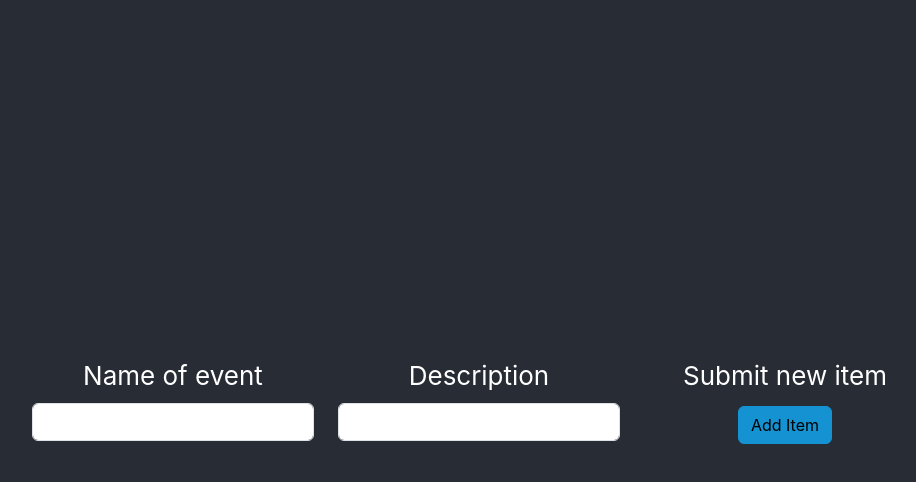
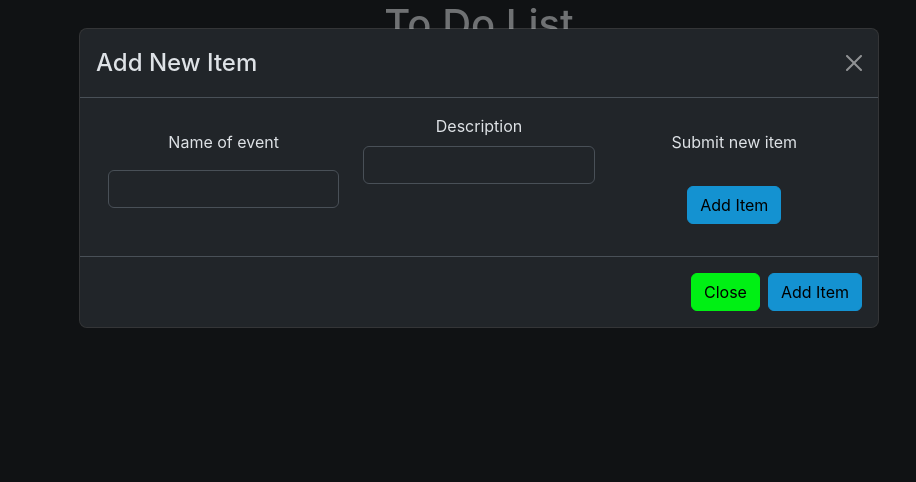
Before and after one commit to mickelson-classroom/list-detail-site-Stormgate1998, a React (Create React App) app in the folder listdetailsite/: page / in a window 1280 px wide. Both pictures are taken after typing "Sample" into the empty fields and a click on the button "Add New Item". Shown: the top 482 px of the page, without its empty margins (161-1077 px from the left). Built offline with nearby package versions, Linux system fonts and the light colour scheme.

Commit message:
Did Saturday's Homework

```diff
--- a/listdetailsite/package.json
+++ b/listdetailsite/package.json
@@ -10,7 +10,9 @@
     "bootstrap": "^5.3.1",
     "global": "^4.4.0",
     "react": "^18.2.0",
+    "react-bootstrap": "^2.8.0",
     "react-dom": "^18.2.0",
+    "react-modal": "^3.16.1",
     "react-scripts": "5.0.1",
     "sass": "^1.66.1",
     "web-vitals": "^2.1.4"
--- a/listdetailsite/public/index.html
+++ b/listdetailsite/public/index.html
@@ -1,5 +1,5 @@
 <!DOCTYPE html>
-<html lang="en">
+<html lang="en" data-bs-theme="dark">
   <head>
     <meta charset="utf-8" />
     <link rel="icon" href="%PUBLIC_URL%/favicon.ico" />
--- a/listdetailsite/src/App.tsx
+++ b/listdetailsite/src/App.tsx
@@ -1,11 +1,14 @@
 import { useEffect, useState } from "react";
 import "./MyApp.css";
 import { Item } from "./Item";
-import { ToDoList,} from "./models/todolist";
+import { ToDoList, } from "./models/todolist";
 import { FilterInput } from "./FilterInput";
 import { TitleInput } from "./TitleInput";
 import { ContentInput } from "./ContentInput";
+import Modal from 'react-bootstrap/Modal';
 import React from "react";
+import Button from 'react-bootstrap/Button';
+import Form from 'react-bootstrap/Form';
 
 const App = () => {
   const [items, setItems] = useState<ToDoList[]>([]);
@@ -16,6 +19,12 @@ const App = () => {
   const [newItemTitle, setNewItemTitle] = useState("");
   const [newItemContent, setNewItemContent] = useState("");
   const [deleteNumber, setDeleteNumber] = useState<number | undefined>()
+  const [showSteps, setShowSteps] = useState(false);
+  const [addingNewStep, setAddingNewStep] = useState(false);
+  const [newStepContent, setNewStepContent] = useState("")
+  const [deletingStep, setDeletingStep] = useState(false)
+  const [showModal, setShowModal] = useState(false);
+
   useEffect(() => {
     setFilteredItems(
       items.filter((b) =>
@@ -31,6 +40,7 @@ const App = () => {
         id: lastItemId + 1,
         title: newItemTitle,
         content: newItemContent,
+        steps: []
       };
       setNewItemContent('');
       setNewItemTitle('');
@@ -38,30 +48,50 @@ const App = () => {
 
     }
     setAddingNew(false);
+    setShowModal(false);
   };
 
+  const addNewStep = () => {
+    if (selectedItem) {
+      const lastItemId = selectedItem?.steps.length > 0 ? selectedItem?.steps[selectedItem?.steps.length - 1].index : selectedItem?.steps.length + 1;
+      if (newStepContent.trim() !== '') {
+        selectedItem.steps = [...selectedItem.steps, { index: lastItemId + 1, value: newStepContent }]
+      };
+      setAddingNewStep(false);
+    }
+  }
+
   const deleteItem = () => {
-    const newList = items.filter(item => item.id != deleteNumber)
+    const newList = items.filter(item => item.id !== deleteNumber)
     setItems(newList)
+  }
+
+  const deleteStep = (indexToDelete: number) => {
+    if (selectedItem && deletingStep) {
+      selectedItem.steps = selectedItem.steps.filter(item => item.index !== indexToDelete)
+    }
+    setDeletingStep(false)
   }
 
 
 
   return (
-    <div className="App">
-      <header className="App-header">
+    <div className="App" >
 
+      <h1>To Do List</h1>
 
-    <div>
+      <div className="row align-items-center my-3 justify-content-between">
         {addingNew === false ? (
-        <div>
-          <div>
-            <button className="btn btn-primary" onClick={() =>{
+          <div className="col-3 align-items-center">
+            <div my-3>
+              <button className="btn btn-primary m-3" onClick={() => {
                 setAddingNew(true)
-              setSelectedItem(undefined)}
+                setSelectedItem(undefined)
+                setShowModal(true)
+              }
               }>Add New Item</button>
             </div>
-          <div>
+            <div my-3>
               <FilterInput
                 onChange={(newFilterValue) => setNewFilterValue(newFilterValue)}
               />
@@ -70,7 +100,7 @@ const App = () => {
               <div className="container text-center">
                 <div className="row align-items-start">
                   {filteredItems.map((i) => (
-      <div className="col-lg-3 col-md-4 col-sm-6 col-12" key={i.id}>
+                    <div className="col-lg-3 col-md-4 col-sm-6 col-12 m-3" key={i.id}>
                       <Item onClick={(b) => setSelectedItem(b)} item={i} />
                     </div>
                   ))}
@@ -80,10 +110,19 @@ const App = () => {
           </div>
 
         ) : (
+          <>
+
+            {/* Modal */}
+            <Modal show={showModal} onHide={() => setShowModal(false)} size="lg">
+              <Modal.Header closeButton>
+                <Modal.Title>Add New Item</Modal.Title>
+              </Modal.Header>
+              <Modal.Body>
                   <div className="container text-center">
                     <div className="row align-items-start">
                       <div className="col-lg-4 col-md-6 col-sm-12">
-          <label className="form-label">Name of event</label>
+                        <label className="form-label m-3">Name of event</label>
+
                         <TitleInput
                           onChange={(newItemTitle) => setNewItemTitle(newItemTitle)}
                         />
@@ -95,28 +134,74 @@ const App = () => {
                         />
                       </div>
                       <div className="col-lg-4 col-md-6 col-sm-12">
-              <label className="form-label">Submit new item</label>
-          <button className="btn btn-primary" onClick={addNewItem}>Add Item</button>
+                        <label className="form-label m-3">Submit new item</label>
+                        <button className="btn btn-primary m-3" onClick={addNewItem}>Add Item</button>
                       </div>
                     </div>
                   </div>
+              </Modal.Body>
+              <Modal.Footer>
+                <Button variant="secondary" onClick={() => {
+                  setShowModal(false)
+                  setAddingNew(false)
+                  }}>
+                  Close
+                </Button>
+                <Button variant="primary" onClick={addNewItem}>
+                  Add Item
+                </Button>
+              </Modal.Footer>
+            </Modal>
+          </>
+        )}
+
+
+        {selectedItem && (
+          <div className="col-5 border rounded-5">
+            <div className="fs-2">{selectedItem.content}</div>
+            <button className="btn btn-primary m-3" onClick={() => {
+              deleteItem()
+              setDeleteNumber(selectedItem.id)
+              setSelectedItem(undefined)
+            }}>Delete Item</button>
+            <button className="btn btn-primary m-3" onClick={() => {
+              setShowSteps(!showSteps)
+            }}>Toggle Steps</button>
+            {showSteps && (
+              <><div className="d-flex flex-wrap">
+                {selectedItem.steps.map((step, index) => (
+                  <div key={index} className="card m-2">
+                    <button className="btn btn- card-body fs-3" onClick={() => {
+                      deleteStep(step.index)
+                    }}>{step.value}</button>
+                  </div>
+                ))}
+              </div>
+                <button className="btn btn-primary m-3" onClick={() => {
+                  setAddingNewStep(!addingNewStep)
+                }}>Add Step</button>
+                <button className="btn btn-primary m-3" onClick={() => {
+                  setDeletingStep(!deletingStep)
+                }}>Delete Step</button>
+                {addingNewStep && (
+                  <>
+                    <TitleInput
+                      onChange={(newStepContent) => setNewStepContent(newStepContent)}
+                    />
+                    <label className="form-label m-3" >Submit new step</label>
+                    <button className="btn btn-primary m-3" onClick={addNewStep}>Add Item</button>
+                  </>
+                )}
+              </>
             )}
           </div>
+        )}
 
-    {selectedItem && (
-          <div>
-            <div>{selectedItem.content}</div>
-            <button className="btn btn-primary" onClick={() =>
-              {deleteItem()
-                setDeleteNumber(selectedItem.id)
-              setSelectedItem(undefined)}}>Delete Item</button>
       </div>
-        )}
 
 
 
 
-      </header>
     </div>
   );
 };
--- a/listdetailsite/src/assets/custom.scss
+++ b/listdetailsite/src/assets/custom.scss
@@ -1,6 +1,6 @@
 $primary: #1492d1;
 $secondary: #00f014;
-.text-info {
+.custom-label {
     color: #FF5733; /* Replace with your desired color */
   }
 @import "../../node_modules/bootstrap/scss/bootstrap";
--- a/listdetailsite/src/models/todolist.ts
+++ b/listdetailsite/src/models/todolist.ts
@@ -2,6 +2,7 @@ export interface ToDoList {
   id: number;
   title: string;
   content: string;
+  steps: Array<{ index: number; value: string }>;
 };
 
 export const list: ToDoList[] = [
@@ -9,15 +10,18 @@ export const list: ToDoList[] = [
     id: 1,
     title: 'Make Bed',
     content: 'Make your bed. Yes, actually.',
+    steps: []
   },
   {
     id: 2,
     title: 'Trash',
     content: 'Take Out the Trash',
+    steps: []
   },
   {
     id: 3,
     title: 'Do React Homework',
     content: 'Just check Canvas for the details',
+    steps: []
   },
 ];
```
Also changed, not shown: 1 other file (tests, documents, lock files or other folders). Lines whose indentation alone changed are shown as unchanged.
